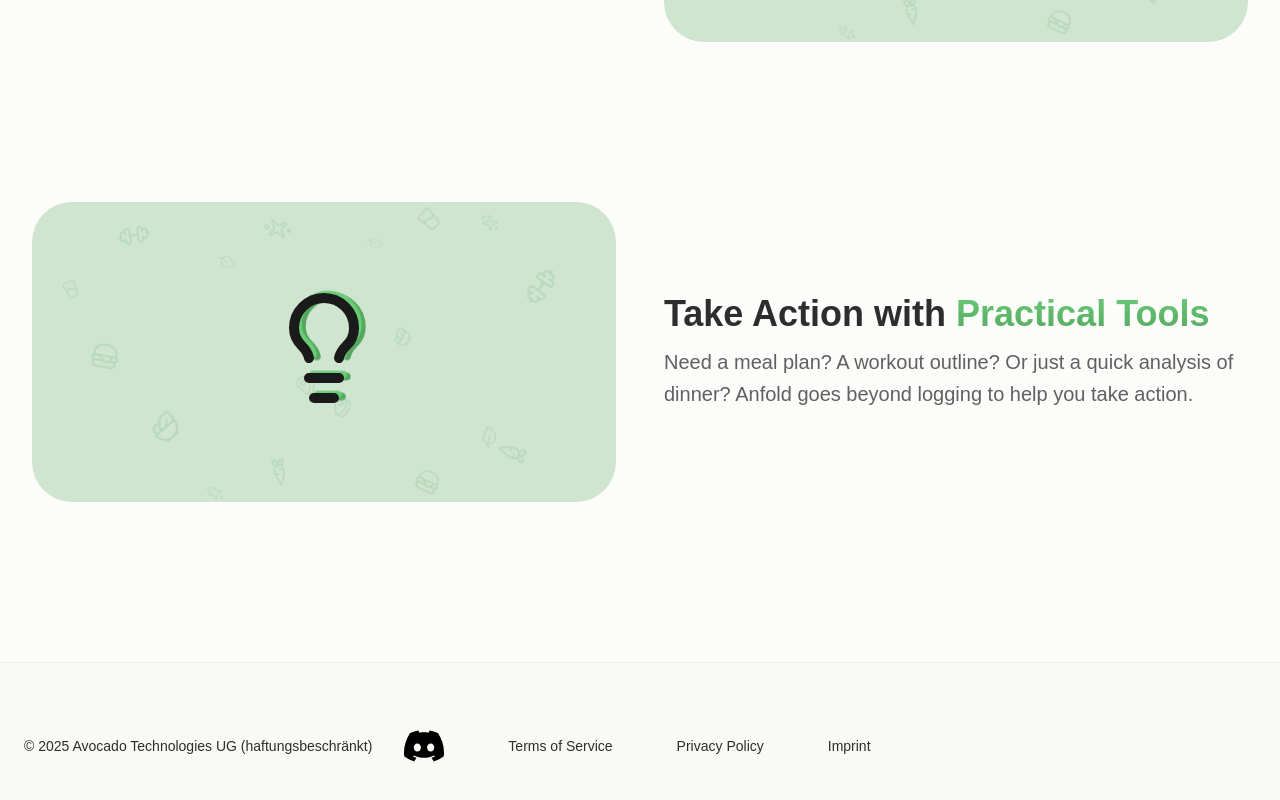
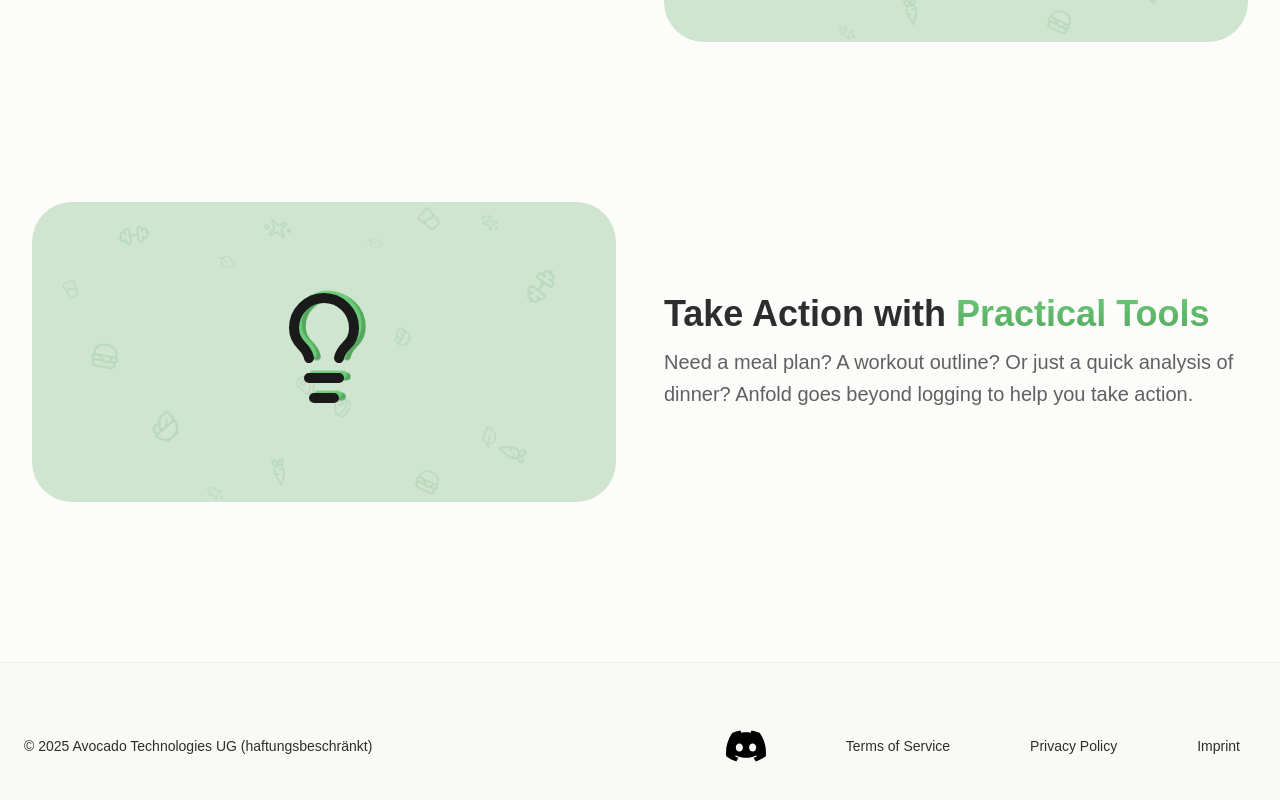
Before and after one commit to AnfoldApp/anfoldapp.github.io, a Next.js app: page / in a window 1280 px wide. Shown: the part 3058-3858 px from the top of the page. Built offline with nearby package versions, Linux system fonts and the light colour scheme; a web font is replaced by a local one.

Commit message:
fixed responsiveness

```diff
--- a/src/components/Footer.tsx
+++ b/src/components/Footer.tsx
@@ -3,14 +3,14 @@ import Image from "next/image";
 
 export default function Footer() {
   return (
-    <footer className="footer text-sm">
+    <footer className="footer text-sm flex flex-col lg:flex-row items-center justify-between gap-4">
       <span>© 2025 Avocado Technologies UG (haftungsbeschränkt)</span>
 
-      <a
+      <div className="flex flex-col lg:flex-row items-center gap-4">
+        <Link
           href="https://discord.gg/mrk8HQmJ"
           target="_blank"
           title="Help shape the product on Discord"
-        className="ml-md-auto"
         >
           <Image
             src="/assets/images/discord.svg"
@@ -19,7 +19,7 @@ export default function Footer() {
             width={40}
             height={40}
           />
-      </a>
+        </Link>
         <Link href="/terms-of-service" className="with-underline">
           Terms of Service
         </Link>
@@ -29,6 +29,7 @@ export default function Footer() {
         <Link href="/imprint" className="with-underline">
           Imprint
         </Link>
+      </div>
     </footer>
   );
 }
--- a/src/styles/anfold.css
+++ b/src/styles/anfold.css
@@ -170,9 +170,6 @@ header:after {
 .footer {
   text-align: center;
   margin-top: auto;
-  display: flex;
-  flex-direction: row;
-  align-items: center;
   padding: var(--spacing-lg) var(--spacing-md);
   position: relative;
   background: var(--light-green-main);
```
Lines whose indentation alone changed are shown as unchanged.
